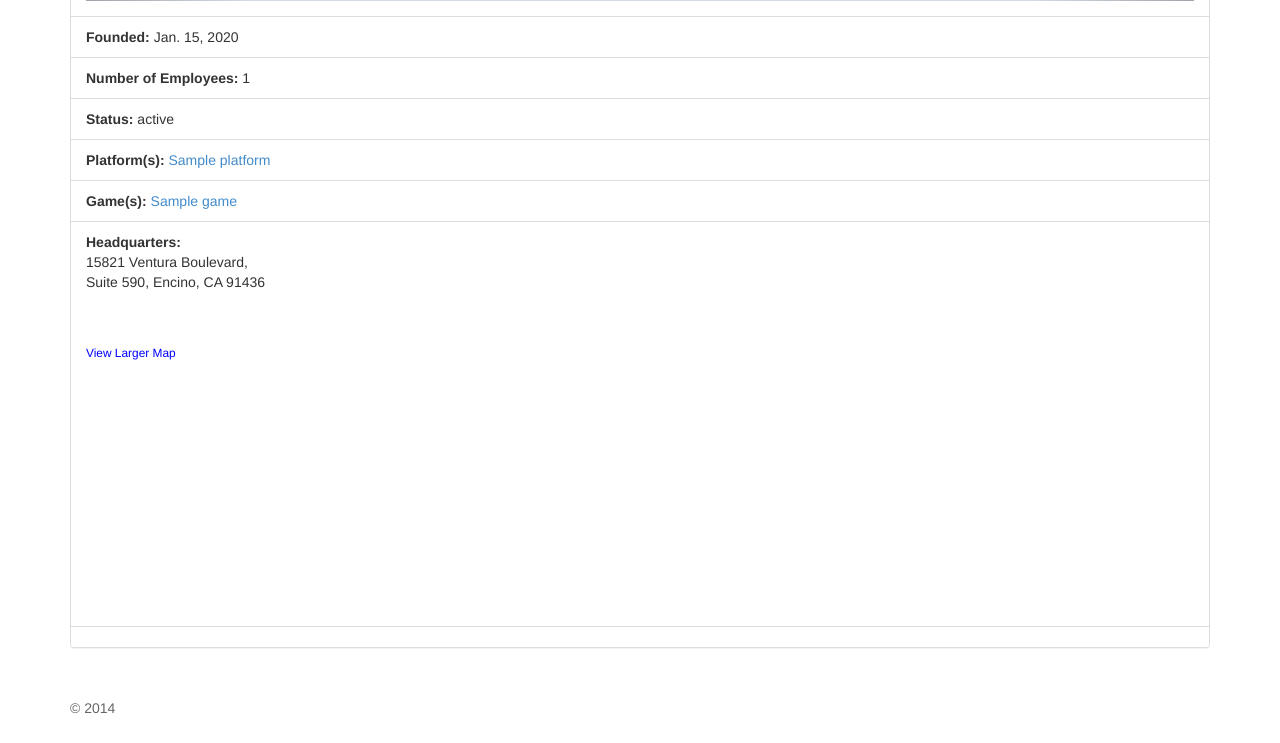
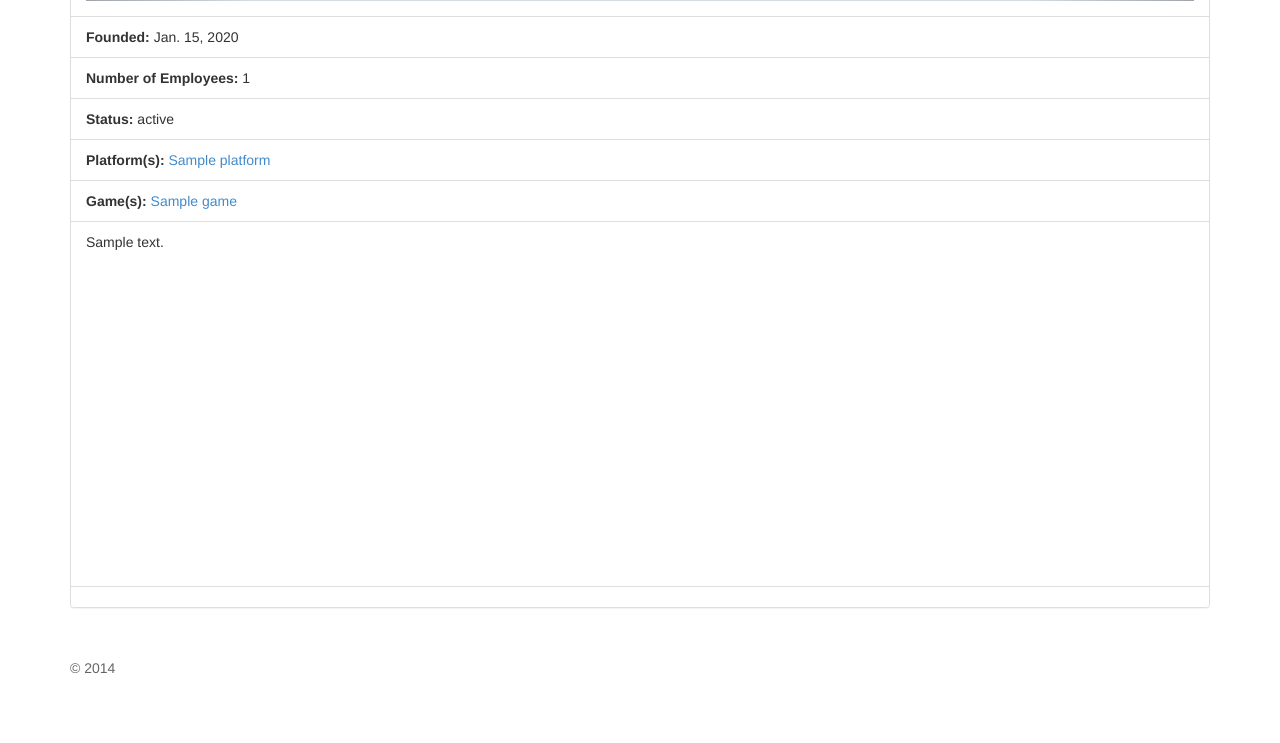
Before and after one commit to ddgold/cs373-idb, a Django app: page /developer/1/ in a window 1280 px wide. Shown: the part 678-1421 px from the top of the page. After the commit the page ends 1352 px from the top, so only its background shows below. Run offline with Django 3.2, Linux system fonts and the light colour scheme; tables that the repository leaves empty hold one stand-in row (values such as "Sample post"); grey boxes marked "Sample" are stand-in pictures; some libraries are stand-ins or nearby versions.

Commit message:
Changed Models

```diff
--- a/idb/models.py
+++ b/idb/models.py
@@ -30,7 +30,7 @@ class Developer(models.Model):
     num_employees = models.IntegerField()
     status = models.CharField(max_length=255)
     address = models.CharField(max_length=255)
-    map_link = models.CharField(max_length=255)
+    map_link = models.CharField(max_length=512)
     image_link1 = models.CharField(max_length=255)
     image_link2 = models.CharField(max_length=255)
     image_link3 = models.CharField(max_length=255)
--- a/templates/developer.html
+++ b/templates/developer.html
@@ -64,11 +64,9 @@ IVGDb &middot; Developer | {{ developer.name }}
       <div class="row">
         <div class="col-md-6">
           <li class="list-group-item">
-            <b>Headquarters:</b><br />
-            15821 Ventura Boulevard, <br />
-            Suite 590, Encino, CA 91436<br />
+            {{developer.address}}
             <div class="media-container">
-              <iframe frameborder="0" scrolling="no" marginheight="0" marginwidth="0" src="https://maps.google.com/maps?f=q&amp;source=s_q&amp;hl=en&amp;geocode=&amp;q=15821+Ventura+Boulevard,+Suite+590,+Encino,+CA+91436&amp;aq=&amp;sll=34.70533,135.489699&amp;sspn=0.008758,0.016512&amp;g=1-1-30+Oyodonaka,+Kita-ku,+Osaka,+531-6108&amp;ie=UTF8&amp;hq=&amp;hnear=15821+Ventura+Blvd,+Encino,+California+91436&amp;ll=34.156041,-118.478162&amp;spn=0.002204,0.004128&amp;t=m&amp;z=14&amp;output=embed"></iframe><br /><small><a href="https://maps.google.com/maps?f=q&amp;source=embed&amp;hl=en&amp;geocode=&amp;q=15821+Ventura+Boulevard,+Suite+590,+Encino,+CA+91436&amp;aq=&amp;sll=34.70533,135.489699&amp;sspn=0.008758,0.016512&amp;g=1-1-30+Oyodonaka,+Kita-ku,+Osaka,+531-6108&amp;ie=UTF8&amp;hq=&amp;hnear=15821+Ventura+Blvd,+Encino,+California+91436&amp;ll=34.156041,-118.478162&amp;spn=0.002204,0.004128&amp;t=m&amp;z=14" style="color:#0000FF;text-align:left">View Larger Map</a></small>
+              <iframe frameborder="0" scrolling="no" marginheight="0" marginwidth="0" src={{developer.map_link}}></iframe><br />
             </div>
           </li>
         </div>
```
